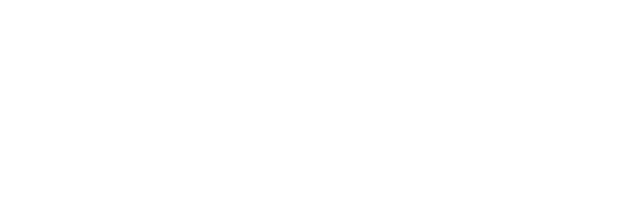
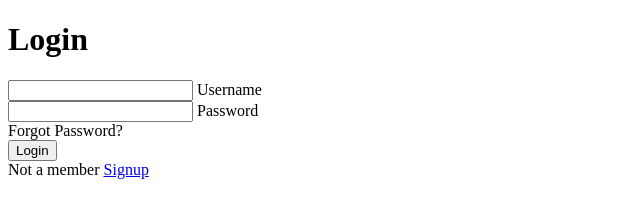
Before and after one commit to mercadojesus/login-landing-1.1, a plain HTML site: page index.html in a window 1280 px wide. Shown: the whole page, without its empty margins (0-640 px from the left). Drawn offline with Linux system fonts and the light colour scheme.

Commit message:
4° - Edicion del body finalizada

```diff
--- a/index.html
+++ b/index.html
@@ -13,6 +13,28 @@
     <link href="https://fonts.googleapis.com/css2?family=Roboto:wght@100;300;400;700;900&display=swap" rel="stylesheet">
 </head>
 <body>
+    <div class="center">
+        <h1>Login</h1>
+        <form method="post">
+            <div class="txt_field">
+                <input type="text" required>
+                <label>Username</label>
+            </div>
 
+            <div class="txt_field">
+                <input type="password" required>
+                <label>Password</label>
+            </div>
+
+            <div class="pass">Forgot Password?</div>
+
+            <input type="submit" value="Login">
+
+            <div class="signup_link">
+                Not a member <a href="#">Signup</a>
+            </div>
+
+        </form>
+    </div>
 </body>
 </html>
```
